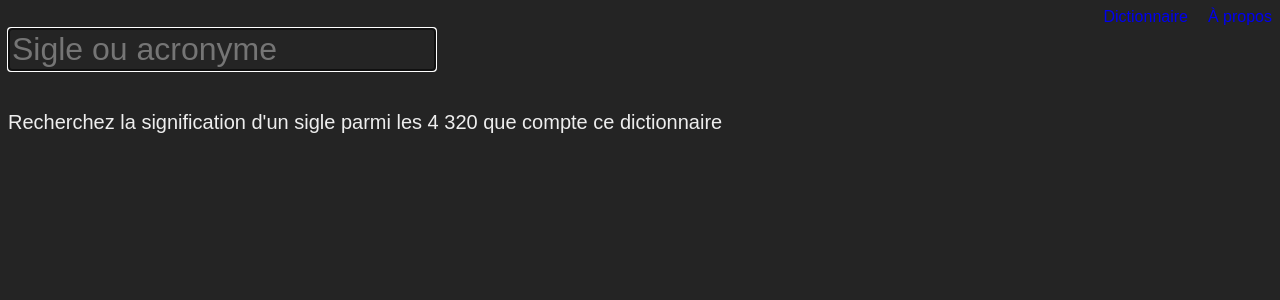
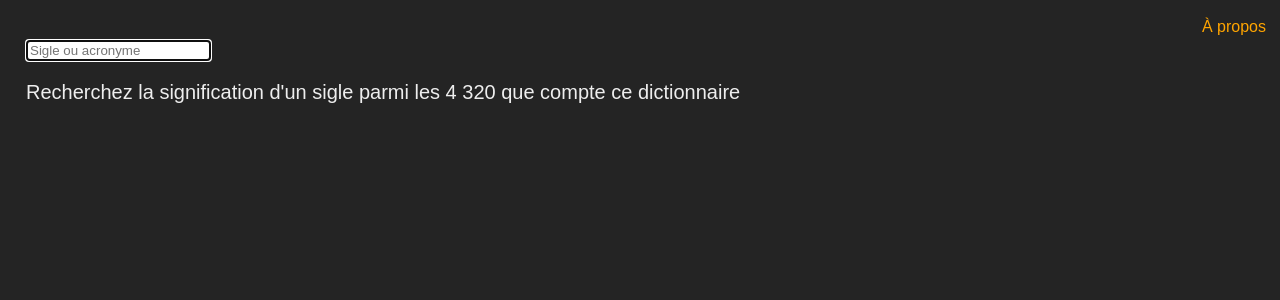
Before and after one commit to ColinMaudry/dictionnaire-sigles, a Vue app: page / in a window 1280 px wide. Shown: the top 300 px of the page. Built offline with nearby package versions, Linux system fonts and the light colour scheme.

Commit message:
Improved nav menu

```diff
--- a/public/index.html
+++ b/public/index.html
@@ -14,23 +14,34 @@ html {
   width:100%;
   background-color:#242424;
   color:#eee;
+  padding:6px;
 }
 
-nav > * {
-  float:right;
+body {
+  padding: 0 12px;
+}
+
+nav a {
   margin-left: 20px;
   font-size:0.8em;
   text-decoration: none;
 }
 
-nav > *:hover {
+nav a:hover {
   text-decoration:underline;
 }
 
-#search {
+nav li {
   display:inline-block;
-  margin: 20px auto;
-  font-size:24pt;
+  list-style-image:none;
+  list-style:none;
+}
+
+nav ul {
+  margin:0;
+  text-align:right;
+}
+
 a, a:visited {
   color:orange;
 }
--- a/src/App.vue
+++ b/src/App.vue
@@ -1,15 +1,19 @@
 <template>
   <div>
     <nav id="nav">
-      <router-link to="/a-propos">À propos</router-link>
-      <router-link to="/">Dictionnaire</router-link>
+      <ul>
+        <li><router-link to="/a-propos">À propos</router-link></li>
+        <li><router-link to="/">Dictionnaire</router-link></li>
+      </ul>
     </nav>
     <router-view></router-view>
   </div>
 </template>
 
 <style>
-
+nav a.router-link-exact-active {
+  display:none;
+}
 </style>
 
 <script>
```
